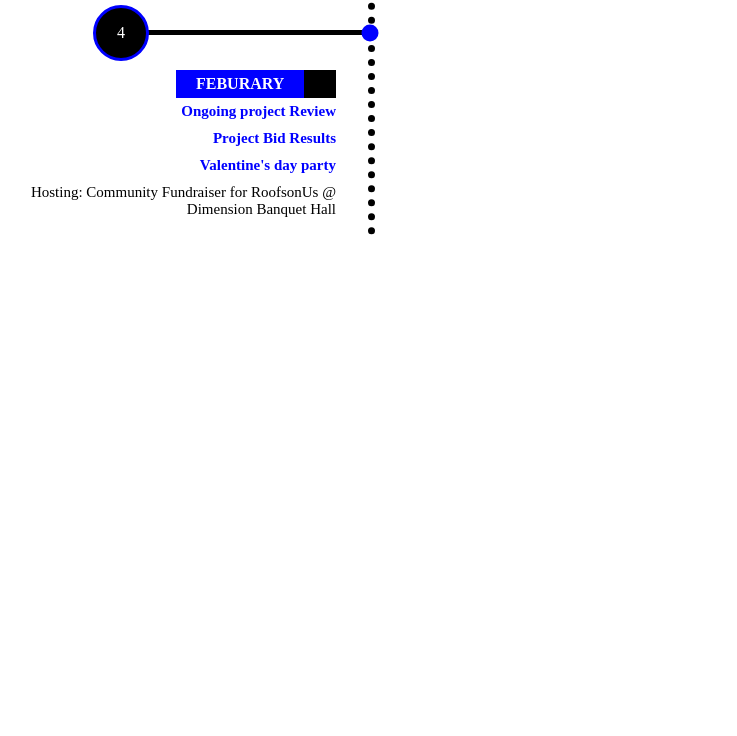
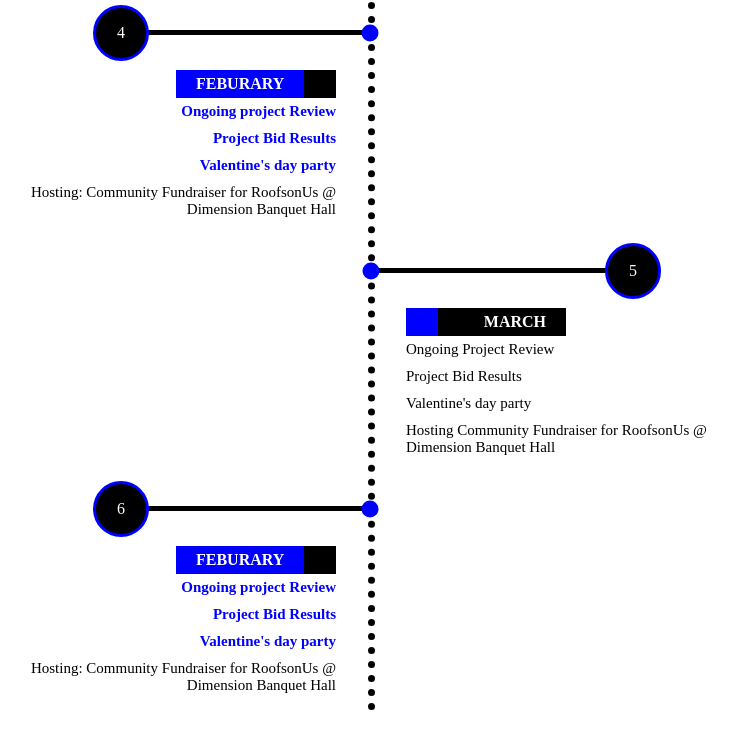
Before and after one commit to anilcodersigdel/UI-template, a website: page index.html in a window 1280 px wide. Shown: the part 760-1496 px from the top of the page, without its empty margins (269-1006 px from the left). Before the commit the page ends 1020 px from the top, so only its background shows below. Drawn offline with Linux system fonts and the light colour scheme.

Commit message:
feat:added two container left and right

```diff
--- a/index.html
+++ b/index.html
@@ -67,6 +67,32 @@
       </div>
 
 
+      <div class="container right-container">
+        <div class="right-container-straight-line"></div>
+
+        <div class="text-box">
+          <div class="month">MARCH</div>
+          <p>Ongoing Project Review</p>
+          <p>Project Bid Results</p>
+          <p>Valentine's day party</p>
+          <p>Hosting Community Fundraiser for RoofsonUs @ Dimension Banquet Hall</p>
+        </div>
+      </div>
+
+
+
+      <div class="container left-container">
+        <div class="left-container-straight-line"></div>
+        <div class="text-box">
+          <div class="month">FEBURARY</div>
+          <p> <span>Ongoing project Review</span></p>
+          <p><span>Project Bid Results</span></p>
+          <p><span>Valentine's day party</span></p>
+          <p>Hosting: Community Fundraiser for RoofsonUs @ Dimension Banquet Hall</p>
+        </div>
+      </div>
+
+
 
 
 
```
Also changed, not shown: sass/style.scss (+0 -18 lines), 1 other file.
